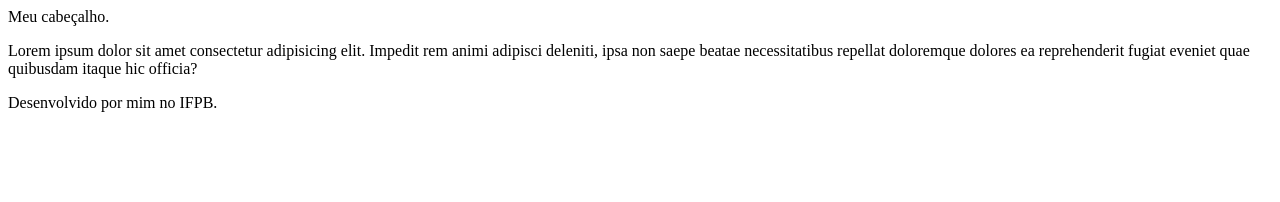
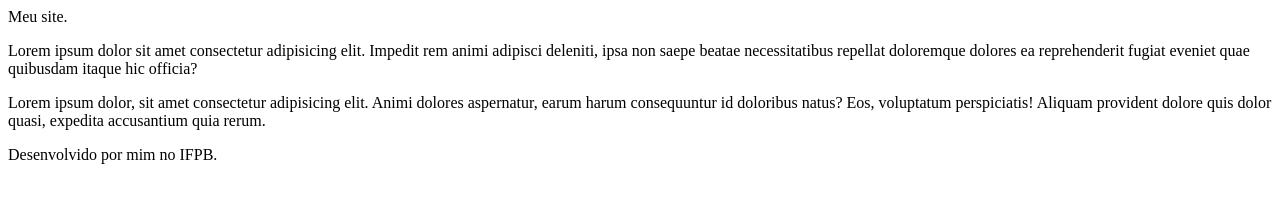
Before and after one commit to FThierryDev/Aula_16-05, a plain HTML site: page index.html in a window 1280 px wide. Drawn offline with Linux system fonts and the light colour scheme.

Commit message:
Ajustando elementos da página

```diff
--- a/index.html
+++ b/index.html
@@ -9,12 +9,16 @@
 </head>
 
 <body>
-    <header>Meu cabeçalho.</header>
+    <header>Meu site.</header>
 
     <p>Lorem ipsum dolor sit amet consectetur adipisicing elit. Impedit rem animi adipisci deleniti, ipsa non saepe
         beatae necessitatibus repellat doloremque dolores ea reprehenderit fugiat eveniet quae quibusdam itaque hic
         officia?</p>
 
+    <p>Lorem ipsum dolor, sit amet consectetur adipisicing elit. Animi dolores aspernatur, earum harum consequuntur id
+        doloribus natus? Eos, voluptatum perspiciatis! Aliquam provident dolore quis dolor quasi, expedita accusantium
+        quia rerum.</p>
+
     <footer>Desenvolvido por mim no IFPB.</footer>
 </body>
 
```
